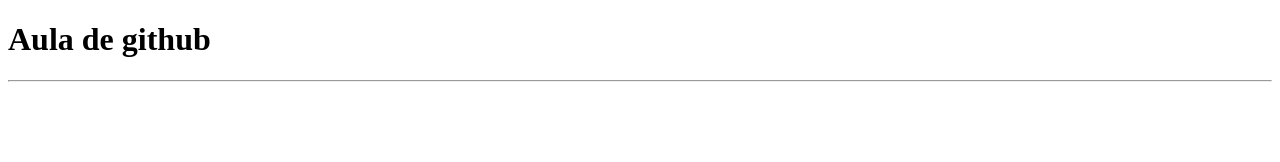
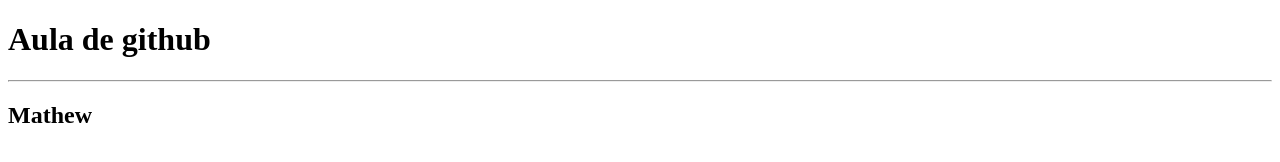
Before and after one commit to romero-gt/git-flow, a plain HTML site: page index.html in a window 1280 px wide. Drawn offline with Linux system fonts and the light colour scheme.

Commit message:
feat: my name

```diff
--- a/index.html
+++ b/index.html
@@ -8,5 +8,6 @@
 <body>
     <h1>Aula de github</h1>
     <hr>
+    <h2>Mathew</h2>
 </body>
 </html>
```
